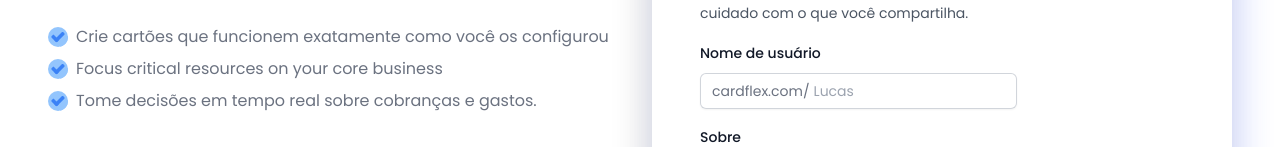
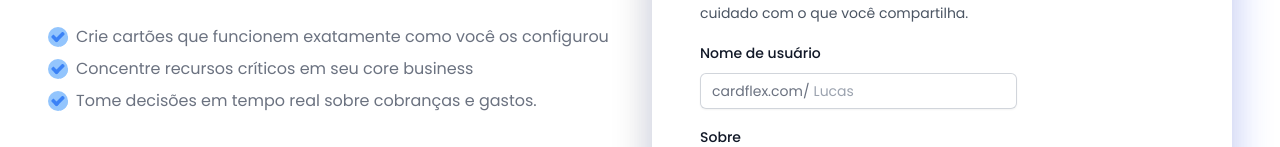
Before and after one commit to Sellucas/cardflex, a Next.js app: page /getcard in a window 1280 px wide. Shown: the part 335-482 px from the top of the page. Built offline with nearby package versions, Linux system fonts and the light colour scheme.

Commit message:
fix: createCard data

```diff
--- a/src/components/getcardComponents/CreateCard.tsx
+++ b/src/components/getcardComponents/CreateCard.tsx
@@ -4,7 +4,7 @@ import React from "react";
 
 const physicalStores = [
   "Crie cartões que funcionem exatamente como você os configurou",
-  "Focus critical resources on your core business",
+  "Concentre recursos críticos em seu core business",
   "Tome decisões em tempo real sobre cobranças e gastos.",
 ];
 
```
